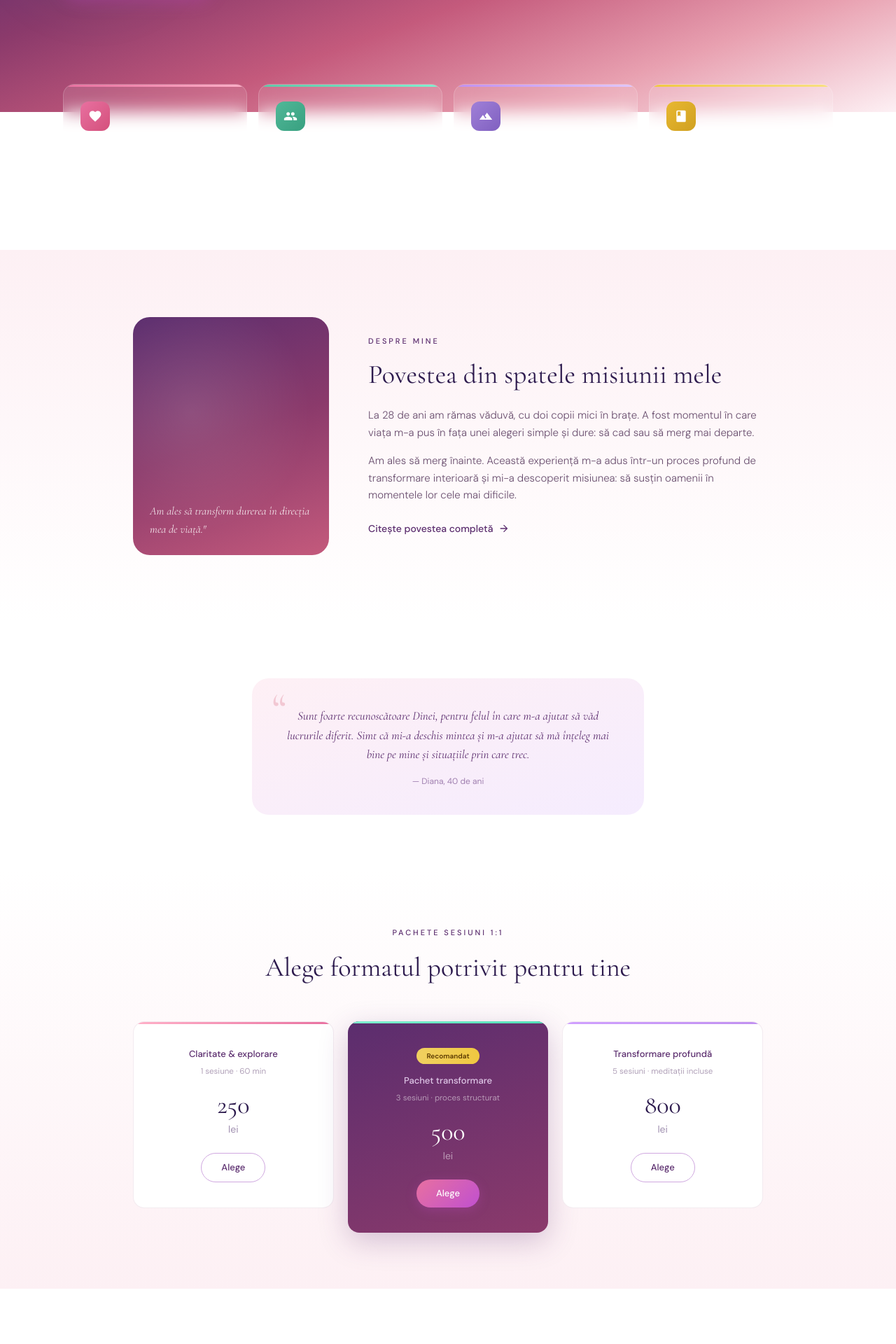
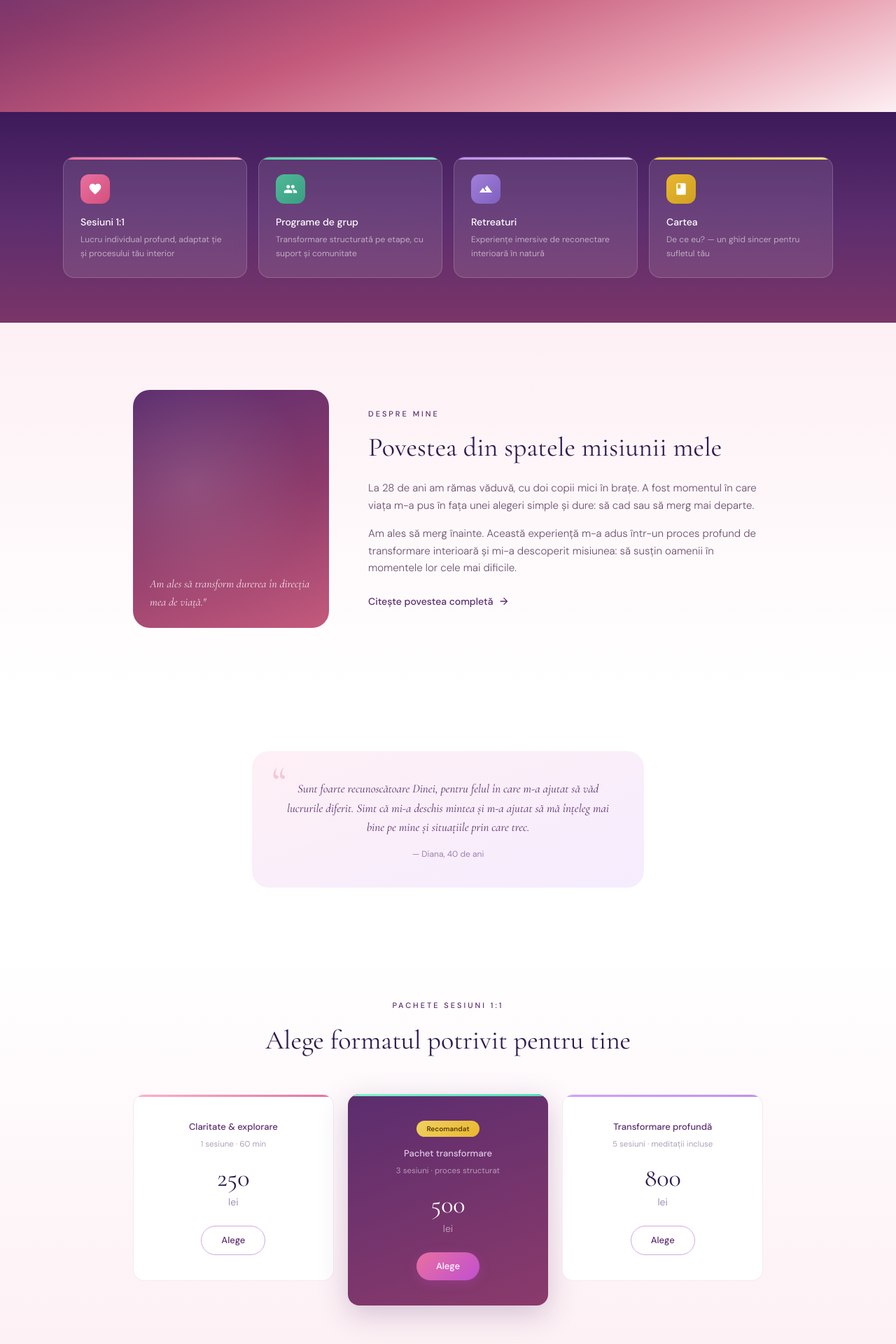
Before and after one commit to cataref/dinagheorghian.ro, a Next.js app: page / in a window 1280 px wide. Shown: the part 640-2560 px from the top of the page at 70% size. Built offline with nearby package versions, Linux system fonts and the light colour scheme.

Commit message:
Add files via upload

```diff
--- a/src/app/blog/BlogContent.tsx
+++ b/src/app/blog/BlogContent.tsx
@@ -10,21 +10,21 @@ const placeholderPosts = [
     excerpt:
       "Mulți oameni cred că dacă nu se gândesc la durere, aceasta va dispare. În realitate, emoțiile neexprimate nu dispar — se acumulează.",
     category: "Emoții",
-    color: "bg-accent-pink",
+    color: "#E870A0",
   },
   {
     title: "Cum să traversezi o perioadă de doliu",
     excerpt:
       "Doliul nu are un calendar. Nu există un moment corect în care ar trebui să te simți mai bine. Iată ce poți face pentru tine.",
     category: "Doliu",
-    color: "bg-accent-lavender",
+    color: "#C090F0",
   },
   {
     title: "Ce înseamnă cu adevărat reconectarea cu tine",
     excerpt:
       "Reconectarea cu tine nu este un concept abstract. Este un proces real, cu etape concrete, pe care îl poți parcurge conștient.",
     category: "Transformare",
-    color: "bg-accent-teal",
+    color: "#60C8A8",
   },
 ];
 
@@ -49,7 +49,8 @@ export default function BlogContent() {
                   </div>
                   <div className="p-6">
                     <span
-                      className={`inline-block text-[10px] text-white px-2.5 py-0.5 rounded-full ${post.color} font-medium mb-3`}
+                      className="inline-block text-[10px] text-white px-2.5 py-0.5 rounded-full font-medium mb-3"
+                      style={{ background: post.color }}
                     >
                       {post.category}
                     </span>
--- a/src/app/despre/DespreContent.tsx
+++ b/src/app/despre/DespreContent.tsx
@@ -5,12 +5,12 @@ import Reveal from "@/components/Reveal";
 import CTABanner from "@/components/CTABanner";
 
 const approach = [
-  { label: "Experiențe din copilărie", color: "bg-accent-pink" },
-  { label: "Emoții neprocesate", color: "bg-accent-teal" },
-  { label: "Tipare relaționale", color: "bg-accent-lavender" },
-  { label: "Momente de pierdere și criză", color: "bg-accent-gold" },
-  { label: "Convingeri subconștiente", color: "bg-accent-pink" },
-  { label: "Niveluri profunde de conștientizare", color: "bg-accent-teal" },
+  { label: "Experiențe din copilărie", color: "#E870A0" },
+  { label: "Emoții neprocesate", color: "#60C8A8" },
+  { label: "Tipare relaționale", color: "#C090F0" },
+  { label: "Momente de pierdere și criză", color: "#F0C840" },
+  { label: "Convingeri subconștiente", color: "#E870A0" },
+  { label: "Niveluri profunde de conștientizare", color: "#60C8A8" },
 ];
 
 export default function DespreContent() {
@@ -98,11 +98,12 @@ export default function DespreContent() {
           <div className="grid grid-cols-1 sm:grid-cols-2 gap-4">
             {approach.map((item, i) => (
               <Reveal key={item.label} delay={i * 0.08}>
-                <div className="flex items-center gap-3.5 p-4 rounded-xl bg-gradient-to-br from-pink-soft to-[#F5ECFE]/50">
+                <div className="flex items-center gap-3.5 p-4 rounded-xl" style={{ background: "linear-gradient(135deg, #FEF0F5, rgba(245,236,254,0.5))" }}>
                   <span
-                    className={`w-2.5 h-2.5 rounded-full ${item.color} flex-shrink-0`}
+                    className="w-2.5 h-2.5 rounded-full flex-shrink-0"
+                    style={{ background: item.color }}
                   />
-                  <p className="text-sm text-purple-dark">{item.label}</p>
+                  <p className="text-sm" style={{ color: "#2D1B4E" }}>{item.label}</p>
                 </div>
               </Reveal>
             ))}
--- a/src/app/programe/ProgrameContent.tsx
+++ b/src/app/programe/ProgrameContent.tsx
@@ -16,8 +16,8 @@ const programs = [
       "Meditații ghidate personalizate",
       "Grup privat de suport",
     ],
-    accent: "from-accent-pink to-[#FFB0C8]",
-    dot: "bg-accent-pink",
+    accent: "linear-gradient(90deg, #E870A0, #FFB0C8)",
+    dot: "#E870A0",
   },
   {
     title: "Eliberare emoțională",
@@ -31,8 +31,8 @@ const programs = [
       "Acces la comunitatea privată",
       "Meditații ghidate",
     ],
-    accent: "from-accent-teal to-[#80F0D0]",
-    dot: "bg-accent-teal",
+    accent: "linear-gradient(90deg, #60C8A8, #80F0D0)",
+    dot: "#60C8A8",
   },
   {
     title: "Transformare profundă",
@@ -47,8 +47,8 @@ const programs = [
       "Suport continuu prin grup privat",
       "Certificat de parcurgere",
     ],
-    accent: "from-accent-lavender to-[#E0C8FF]",
-    dot: "bg-accent-lavender",
+    accent: "linear-gradient(90deg, #C090F0, #E0C8FF)",
+    dot: "#C090F0",
   },
 ];
 
@@ -112,9 +112,10 @@ export default function ProgrameContent() {
         <div className="max-w-[1000px] mx-auto space-y-8">
           {programs.map((p, i) => (
             <Reveal key={p.title} delay={i * 0.1}>
-              <div className="rounded-2xl bg-white border border-purple-bright/8 overflow-hidden hover:shadow-[0_12px_40px_rgba(139,58,107,0.06)] transition-shadow">
+              <div className="rounded-2xl bg-white overflow-hidden transition-shadow" style={{ border: "1px solid rgba(139,58,107,0.08)" }}>
                 <div
-                  className={`h-[3px] bg-gradient-to-r ${p.accent}`}
+                  className="h-[3px]"
+                  style={{ background: p.accent }}
                 />
                 <div className="p-8 md:p-10">
                   <div className="flex flex-col md:flex-row md:items-start md:justify-between gap-6">
@@ -140,7 +141,8 @@ export default function ProgrameContent() {
                         {p.includes.map((inc) => (
                           <div key={inc} className="flex items-start gap-2.5">
                             <span
-                              className={`w-1.5 h-1.5 rounded-full ${p.dot} mt-1.5 flex-shrink-0`}
+                              className="w-1.5 h-1.5 rounded-full mt-1.5 flex-shrink-0"
+                              style={{ background: p.dot }}
                             />
                             <p className="text-[13px] text-[#6B5070]">{inc}</p>
                           </div>
--- a/src/app/sesiuni/SesiuniContent.tsx
+++ b/src/app/sesiuni/SesiuniContent.tsx
@@ -186,7 +186,7 @@ export default function SesiuniContent() {
                 }`}
               >
                 {t.featured && (
-                  <span className="inline-block bg-gradient-to-r from-[#F0D060] to-accent-gold text-[#5B3A00] text-[10px] font-semibold px-3.5 py-1 rounded-xl mb-3">
+                  <span className="inline-block text-[#5B3A00] text-[10px] font-semibold px-3.5 py-1 rounded-xl mb-3" style={{ background: "linear-gradient(135deg, #F0D060, #E8B830)" }}>
                     Recomandat
                   </span>
                 )}
@@ -215,9 +215,8 @@ export default function SesiuniContent() {
                   {t.features.map((f) => (
                     <div key={f} className="flex items-start gap-2.5">
                       <svg
-                        className={`w-4 h-4 mt-0.5 flex-shrink-0 ${
-                          t.featured ? "fill-accent-teal" : "fill-accent-pink"
-                        }`}
+                        className="w-4 h-4 mt-0.5 flex-shrink-0"
+                        style={{ fill: t.featured ? "#60C8A8" : "#E870A0" }}
                         viewBox="0 0 24 24"
                       >
                         <path d="M9 16.17L4.83 12l-1.42 1.41L9 19 21 7l-1.41-1.41z" />
--- a/src/components/home/HeroSection.tsx
+++ b/src/components/home/HeroSection.tsx
@@ -10,7 +10,7 @@ export default function HeroSection() {
       <div className="absolute -top-[20%] -right-[10%] w-[600px] h-[600px] rounded-full bg-[radial-gradient(circle,rgba(200,80,180,0.15)_0%,transparent_70%)] animate-[pulseGlow_6s_ease-in-out_infinite]" />
       <div className="absolute bottom-[10%] -left-[5%] w-[400px] h-[400px] rounded-full bg-[radial-gradient(circle,rgba(96,200,168,0.1)_0%,transparent_70%)] animate-[pulseGlow_8s_ease-in-out_2s_infinite]" />
 
-      <div className="relative z-10 max-w-[1200px] mx-auto min-h-screen flex flex-col lg:flex-row items-center px-6 md:px-12 pt-32 pb-20 gap-12 lg:gap-16">
+      <div className="relative z-10 max-w-[1200px] mx-auto flex flex-col lg:flex-row items-center px-6 md:px-12 pt-32 pb-20 gap-12 lg:gap-16">
         {/* Text */}
         <div className="flex-1 text-center lg:text-left">
           <motion.p
--- a/src/components/home/PricingSection.tsx
+++ b/src/components/home/PricingSection.tsx
@@ -6,35 +6,35 @@ import Reveal from "@/components/Reveal";
 const tiers = [
   {
     name: "Claritate & explorare",
-    details: "1 sesiune · 60 min",
+    details: "1 sesiune \u00B7 60 min",
     price: 250,
     featured: false,
-    barGradient: "bg-gradient-to-r from-[#FFB0C8] to-accent-pink",
+    barColor: "linear-gradient(90deg, #FFB0C8, #E870A0)",
   },
   {
     name: "Pachet transformare",
-    details: "3 sesiuni · proces structurat",
+    details: "3 sesiuni \u00B7 proces structurat",
     price: 500,
     featured: true,
-    barGradient: "bg-gradient-to-r from-[#80F0D0] to-[#50E0B8]",
+    barColor: "linear-gradient(90deg, #80F0D0, #50E0B8)",
   },
   {
-    name: "Transformare profundă",
-    details: "5 sesiuni · meditații incluse",
+    name: "Transformare profund\u0103",
+    details: "5 sesiuni \u00B7 medita\u021Bii incluse",
     price: 800,
     featured: false,
-    barGradient: "bg-gradient-to-r from-[#D0A0FF] to-accent-lavender",
+    barColor: "linear-gradient(90deg, #D0A0FF, #C090F0)",
   },
 ];
 
 export default function PricingSection() {
   return (
-    <section className="py-20 px-6 bg-gradient-to-b from-white to-pink-bg">
+    <section className="py-20 px-6" style={{ background: "linear-gradient(180deg, #fff 0%, #FDF0F4 100%)" }}>
       <div className="text-center mb-12">
-        <p className="text-[11px] tracking-[3px] uppercase text-purple-mid font-medium mb-3.5">
+        <p className="text-[11px] tracking-[3px] uppercase font-medium mb-3.5" style={{ color: "#5B2D6E" }}>
           Pachete sesiuni 1:1
         </p>
-        <h2 className="font-serif text-[clamp(28px,3vw,38px)] text-purple-dark font-normal">
+        <h2 className="font-serif text-[clamp(28px,3vw,38px)] font-normal" style={{ color: "#2D1B4E" }}>
           Alege formatul potrivit pentru tine
         </h2>
       </div>
@@ -43,55 +43,73 @@ export default function PricingSection() {
         {tiers.map((t, i) => (
           <Reveal key={t.name} delay={i * 0.1}>
             <div
-              className={`rounded-2xl p-9 text-center relative overflow-hidden transition-all hover:-translate-y-1 ${
+              className="rounded-2xl p-9 text-center relative overflow-hidden transition-all hover:-translate-y-1"
+              style={
                 t.featured
-                  ? "bg-[linear-gradient(160deg,#5B2D6E,#8B3A6B)] shadow-[0_12px_40px_rgba(91,45,110,0.25)]"
-                  : "bg-white border border-purple-bright/10 hover:shadow-[0_12px_40px_rgba(139,58,107,0.08)]"
-              }`}
+                  ? {
+                      background: "linear-gradient(160deg, #5B2D6E, #8B3A6B)",
+                      boxShadow: "0 12px 40px rgba(91,45,110,0.25)",
+                    }
+                  : {
+                      background: "#fff",
+                      border: "1px solid rgba(139,58,107,0.1)",
+                    }
+              }
             >
               <div
-                className={`absolute top-0 left-0 right-0 h-[3px] ${t.barGradient}`}
+                className="absolute top-0 left-0 right-0 h-[3px]"
+                style={{ background: t.barColor }}
               />
               {t.featured && (
-                <span className="inline-block bg-gradient-to-r from-[#F0D060] to-accent-gold text-[#5B3A00] text-[10px] font-semibold px-3.5 py-1 rounded-xl mb-3.5">
+                <span
+                  className="inline-block text-[10px] font-semibold px-3.5 py-1 rounded-xl mb-3.5"
+                  style={{
+                    background: "linear-gradient(135deg, #F0D060, #E8B830)",
+                    color: "#5B3A00",
+                  }}
+                >
                   Recomandat
                 </span>
               )}
               <p
-                className={`text-[13px] font-medium mb-1.5 ${
-                  t.featured ? "text-[#E0C8E8]" : "text-purple-mid"
-                }`}
+                className="text-[13px] font-medium mb-1.5"
+                style={{ color: t.featured ? "#E0C8E8" : "#5B2D6E" }}
               >
                 {t.name}
               </p>
               <p
-                className={`text-[11.5px] mb-5 ${
-                  t.featured ? "text-white/50" : "text-[#B0A0B8]"
-                }`}
+                className="text-[11.5px] mb-5"
+                style={{ color: t.featured ? "rgba(255,255,255,0.5)" : "#B0A0B8" }}
               >
                 {t.details}
               </p>
               <p
-                className={`font-serif text-4xl font-normal mb-1 ${
-                  t.featured ? "text-white" : "text-purple-dark"
-                }`}
+                className="font-serif text-4xl font-normal mb-1"
+                style={{ color: t.featured ? "#fff" : "#2D1B4E" }}
               >
                 {t.price}
               </p>
               <p
-                className={`text-sm ${
-                  t.featured ? "text-white/50" : "text-[#A090B0]"
-                }`}
+                className="text-sm"
+                style={{ color: t.featured ? "rgba(255,255,255,0.5)" : "#A090B0" }}
               >
                 lei
               </p>
               <Link
                 href="/contact"
-                className={`inline-block mt-6 px-7 py-2.5 rounded-full text-[13px] font-medium transition-all hover:-translate-y-0.5 ${
+                className="inline-block mt-6 px-7 py-2.5 rounded-full text-[13px] font-medium transition-all hover:-translate-y-0.5"
+                style={
                   t.featured
-                    ? "bg-[linear-gradient(135deg,#E870A0,#C050D0)] text-white shadow-[0_4px_16px_rgba(200,80,208,0.25)] hover:shadow-[0_6px_24px_rgba(200,80,208,0.35)]"
-                    : "border-[1.5px] border-[#D0A8E0] text-purple-mid hover:border-purple-mid"
-                }`}
+                    ? {
+                        background: "linear-gradient(135deg, #E870A0, #C050D0)",
+                        color: "#fff",
+                        boxShadow: "0 4px 16px rgba(200,80,208,0.25)",
+                      }
+                    : {
+                        border: "1.5px solid #D0A8E0",
+                        color: "#5B2D6E",
+                      }
+                }
               >
                 Alege
               </Link>
--- a/src/components/home/ServicesGrid.tsx
+++ b/src/components/home/ServicesGrid.tsx
@@ -6,40 +6,40 @@ import Reveal from "@/components/Reveal";
 const services = [
   {
     title: "Sesiuni 1:1",
-    desc: "Lucru individual profund, adaptat ție și procesului tău interior",
+    desc: "Lucru individual profund, adaptat \u021Bie \u0219i procesului t\u0103u interior",
     href: "/sesiuni",
-    barGradient: "from-accent-pink to-[#FFB0C8]",
-    iconBg: "from-accent-pink to-[#D4507C]",
+    barColor: "linear-gradient(90deg, #E870A0, #FFB0C8)",
+    iconBg: "linear-gradient(135deg, #E870A0, #D4507C)",
     icon: (
       <path d="M12 21.35l-1.45-1.32C5.4 15.36 2 12.28 2 8.5 2 5.42 4.42 3 7.5 3c1.74 0 3.41.81 4.5 2.09C13.09 3.81 14.76 3 16.5 3 19.58 3 22 5.42 22 8.5c0 3.78-3.4 6.86-8.55 11.54L12 21.35z" />
     ),
   },
   {
     title: "Programe de grup",
-    desc: "Transformare structurată pe etape, cu suport și comunitate",
+    desc: "Transformare structurat\u0103 pe etape, cu suport \u0219i comunitate",
     href: "/programe",
-    barGradient: "from-accent-teal to-[#80F0D0]",
-    iconBg: "from-[#50B898] to-[#38A080]",
+    barColor: "linear-gradient(90deg, #60C8A8, #80F0D0)",
+    iconBg: "linear-gradient(135deg, #50B898, #38A080)",
     icon: (
       <path d="M16 11c1.66 0 2.99-1.34 2.99-3S17.66 5 16 5c-1.66 0-3 1.34-3 3s1.34 3 3 3zm-8 0c1.66 0 2.99-1.34 2.99-3S9.66 5 8 5C6.34 5 5 6.34 5 8s1.34 3 3 3zm0 2c-2.33 0-7 1.17-7 3.5V19h14v-2.5c0-2.33-4.67-3.5-7-3.5zm8 0c-.29 0-.62.02-.97.05 1.16.84 1.97 1.97 1.97 3.45V19h6v-2.5c0-2.33-4.67-3.5-7-3.5z" />
     ),
   },
   {
     title: "Retreaturi",
-    desc: "Experiențe imersive de reconectare interioară în natură",
+    desc: "Experien\u021Be imersive de reconectare interioar\u0103 \u00een natur\u0103",
     href: "/retreaturi",
-    barGradient: "from-accent-lavender to-[#E0C8FF]",
-    iconBg: "from-[#A080D8] to-[#8060C0]",
+    barColor: "linear-gradient(90deg, #C090F0, #E0C8FF)",
+    iconBg: "linear-gradient(135deg, #A080D8, #8060C0)",
     icon: (
       <path d="M14 6l-3.75 5 2.85 3.8-1.6 1.2C9.81 13.75 7 10 7 10l-6 8h22L14 6z" />
     ),
   },
   {
     title: "Cartea",
-    desc: "\u201EDe ce eu?\u201D \u2014 un ghid sincer pentru sufletul t\u0103u",
+    desc: "De ce eu? \u2014 un ghid sincer pentru sufletul t\u0103u",
     href: "/cartea",
-    barGradient: "from-accent-gold to-[#F8E080]",
-    iconBg: "from-[#E8B830] to-[#D0A020]",
+    barColor: "linear-gradient(90deg, #F0C840, #F8E080)",
+    iconBg: "linear-gradient(135deg, #E8B830, #D0A020)",
     icon: (
       <path d="M18 2H6c-1.1 0-2 .9-2 2v16c0 1.1.9 2 2 2h12c1.1 0 2-.9 2-2V4c0-1.1-.9-2-2-2zM6 4h5v8l-2.5-1.5L6 12V4z" />
     ),
@@ -48,19 +48,24 @@ const services = [
 
 export default function ServicesGrid() {
   return (
-    <section className="relative z-10 -mt-10 px-6 md:px-12 pb-16">
+    <section
+      className="relative z-10 px-6 md:px-12 py-16"
+      style={{ background: "linear-gradient(180deg, #3D1A5A 0%, #5B2D6E 50%, #7A3568 100%)" }}
+    >
       <div className="max-w-[1100px] mx-auto grid grid-cols-1 sm:grid-cols-2 lg:grid-cols-4 gap-4">
         {services.map((s, i) => (
           <Reveal key={s.title} delay={i * 0.1}>
             <Link
               href={s.href}
-              className="block glass rounded-2xl p-6 relative overflow-hidden hover:-translate-y-1 hover:bg-white/15 transition-all group"
+              className="block glass rounded-2xl p-6 relative overflow-hidden hover:-translate-y-1 transition-all group"
             >
               <div
-                className={`absolute top-0 left-0 right-0 h-[3px] bg-gradient-to-r ${s.barGradient}`}
+                className="absolute top-0 left-0 right-0 h-[3px]"
+                style={{ background: s.barColor }}
               />
               <div
-                className={`w-[42px] h-[42px] rounded-xl bg-gradient-to-br ${s.iconBg} flex items-center justify-center mb-4`}
+                className="w-[42px] h-[42px] rounded-xl flex items-center justify-center mb-4"
+                style={{ background: s.iconBg }}
               >
                 <svg className="w-5 h-5 fill-white" viewBox="0 0 24 24">
                   {s.icon}
@@ -69,7 +74,9 @@ export default function ServicesGrid() {
               <h3 className="text-sm font-medium text-white mb-1.5">
                 {s.title}
               </h3>
-              <p className="text-xs text-white/50 leading-relaxed">{s.desc}</p>
+              <p className="text-xs leading-relaxed" style={{ color: "rgba(255,255,255,0.55)" }}>
+                {s.desc}
+              </p>
             </Link>
           </Reveal>
         ))}
```
